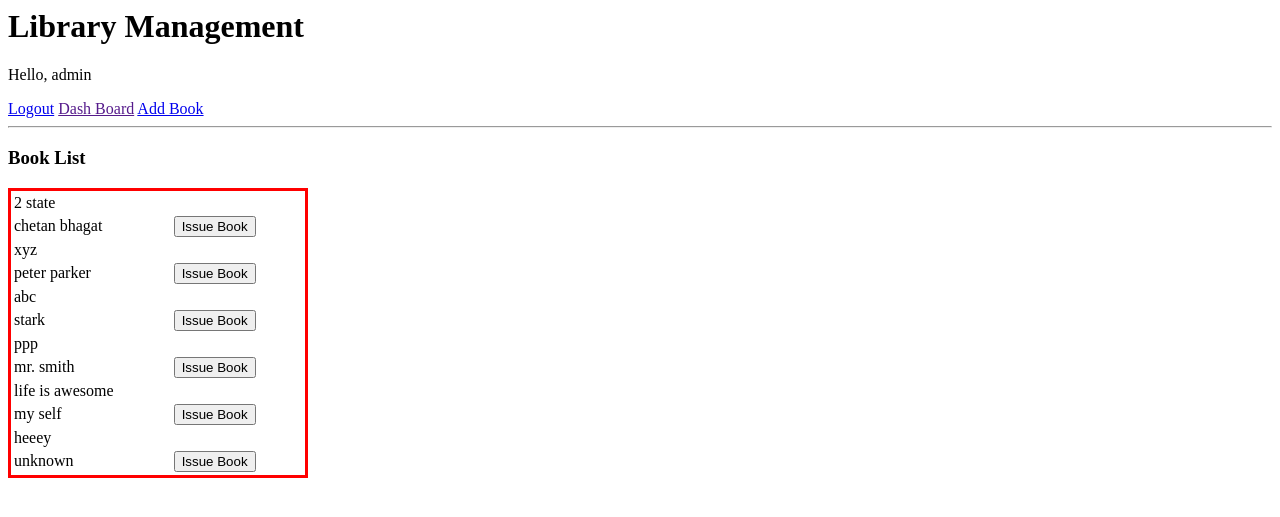
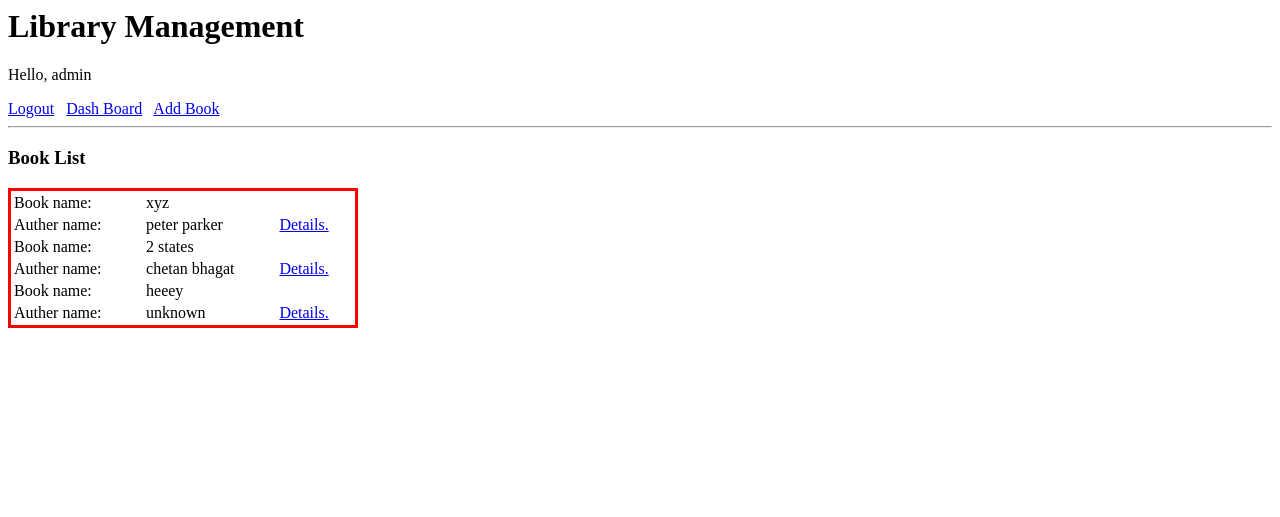
Before and after one commit to akshitjoshi123/User-Library-Management, a Django app: page / in a window 1280 px wide. Shown: the top 517 px of the page. Run offline with Django 3.2, Linux system fonts and the light colour scheme; a user stored in the database is signed in; data comes from the database, SQL or seed files in the repository.

Commit message:
Library management

```diff
--- a/Library/Issue/models.py
+++ b/Library/Issue/models.py
@@ -1,12 +1,12 @@
 from django.db import models
 from django.contrib.auth.models import User
-from django.db.models.fields import CharField
 # Create your models here.
+
 
 class issueBook(models.Model):
     user = models.ForeignKey(User, on_delete=models.CASCADE)
-    book = models.CharField(max_length=200)
-    issuingDate =  models.DateTimeField(auto_now_add=True)
+    bookname = models.CharField(max_length=200)
+    issuingDate = models.DateTimeField(auto_now_add=True)
 
     def __str__(self):
         return self.book
@@ -15,5 +15,6 @@ class issueBook(models.Model):
 class book(models.Model):
     bookname = models.CharField(max_length=200)
     authername = models.CharField(max_length=200)
+
     def __str__(self):
         return self.bookname
--- a/Library/Issue/templates/Issue/bookdetails.html
+++ b/Library/Issue/templates/Issue/bookdetails.html
@@ -1,3 +1,7 @@
 <h1>Book Details.</h1>
 <h3>Book Name :- {{book}}</h3>
 <h3>Auther Name :- {{book.authername}}</h3>
+
+<a href="{% url 'issuebook' book.id %}">Issue Book</a>
+&nbsp
+<a href="{% url 'bookshow' %}">Home</a>
--- a/Library/Issue/templates/Issue/issuebook_list.html
+++ b/Library/Issue/templates/Issue/dashboard.html
@@ -5,7 +5,7 @@
 {% else %}
     <a href='{% url 'login' %}'>Login</a>
 {% endif %}
-
+{% endcomment %}
 
 <table>
     <tr>
@@ -16,7 +16,7 @@
         <td>{{issueBook.user}}</td>
     </tr>
     <tr>
-        <td>{{issueBook.book}}</td>
+        <td>{{issueBook.bookname}}</td>
     </tr>
     <tr>
         <td>{{issueBook.issuingDate}}</td>
@@ -25,4 +25,4 @@
         <h3>No Item</h3>
     </br>
     {% endfor %}
-</table> {% endcomment %}
+</table>
--- a/Library/Issue/templates/Issue/index.html
+++ b/Library/Issue/templates/Issue/index.html
@@ -4,7 +4,7 @@
 <style>
 table{
     height: 100px;
-    width: 300px;
+    width: 350px;
     border: 3px solid red;
 }
 </style>
@@ -15,9 +15,9 @@ table{
 {% if request.user.is_authenticated %}
     <p>Hello, {{request.user}}</p>
     <a href='{% url 'logout' %}'>Logout</a>
-    <a href=''>Dash Board</a>
-    {% comment %} <a href='{% url 'dashboard' %}'>Dash Board</a> {% endcomment %}
-
+    &nbsp
+    <a href='{% url 'dashboard' %}'>Dash Board</a>
+    &nbsp
     {% if request.user.is_superuser %}
     <a href='{% url 'addbook' %}'>Add Book</a>
     {% endif %}
@@ -33,13 +33,15 @@ table{
 <table>
     {% for book in books %}
     <tr>
+        <td>Book name:</td>
         <td>{{book.bookname}}</td>
     </tr>
     <tr>
+        <td>Auther name:</td>
         <td>{{book.authername}}</td>
         {% if request.user.is_authenticated %}
-        <td><input type="button" value="Issue Book" ></td>
-            {% comment %} <td><a href="{% url 'book' book.id %}">Details.</a></td> {% endcomment %}
+        {% comment %} <td><input type="button" value="Issue Book" ></td> {% endcomment %}
+        <td><a href="{% url 'bookdetails' book.id %}">Details.</a></td>
         {% endif %}
     </tr>
     {% empty %}
--- a/Library/Issue/templates/Issue/delete.html
+++ b/Library/Issue/templates/Issue/issuebook.html
@@ -9,9 +9,8 @@
 <form method="POST">
     {% csrf_token %}
 
-    <p>Are you sure to Issue this Book? "{{books}}"</p>
+    <p>Are you sure to Issue this Book? "{{book}}"</p>
     {% comment %} {{ form.as_p }}  {% endcomment %}
-
     <input type="submit" name="sumbit" value="Issue">
     <a href="{% url 'bookshow' %}">Go Back</a>
 </form>
--- a/Library/Issue/tests.py
+++ /dev/null
@@ -1,3 +0,0 @@
-from django.test import TestCase
-
-# Create your tests here.
--- a/Library/Issue/urls.py
+++ b/Library/Issue/urls.py
@@ -1,12 +1,11 @@
-from Issue.models import book
-from django.contrib.auth import views
-from django.urls import path, include
-from .views import BookShow, IssueBookShow, addBook, bookdetails
+from django.urls import path
+from .views import BookShow, addBook, bookdetails, BookIssueView, dashboard
 
 urlpatterns = [
-    path('',BookShow.as_view(), name='bookshow'),
-    path('issuebook',IssueBookShow.as_view(), name='issuebook'),
+    path('', BookShow.as_view(), name='bookshow'),
+    path('dashboard', dashboard.as_view(), name='dashboard'),
     path('addbook', addBook.as_view(), name='addbook'),
-    path('bookdetails/<int:pk>', bookdetails.as_view(), name='bookdetails')
+    path('bookdetails/<int:pk>/', bookdetails.as_view(), name='bookdetails'),
+    path('issuebook/<int:pk>/', BookIssueView.as_view(), name='issuebook')
 
 ]
--- a/Library/Issue/views.py
+++ b/Library/Issue/views.py
@@ -1,31 +1,39 @@
-from typing import Generic
-from django.db import models
-from django.shortcuts import render
-from django.views.generic.base import View
 from django.views.generic.list import ListView
 from django.views.generic.detail import DetailView
 from Issue.models import book, issueBook
-from django.views.generic.edit import CreateView
+from django.views.generic.edit import CreateView, DeleteView
 from django.urls import reverse_lazy
 
 # Create your views here.
 
-class IssueBookShow(ListView):
+
+class dashboard(ListView):
     model = issueBook
     context_object_name = 'booklist'
+    template_name = 'Issue/dashboard.html'
+
 
 class BookShow(ListView):
     model = book
     context_object_name = 'books'
     template_name = 'Issue/index.html'
 
+
 class addBook(CreateView):
     model = book
-    fields ='__all__'
+    fields = '__all__'
     success_url = reverse_lazy('addbook')
     template_name = 'Issue/addbook.html'
+
 
 class bookdetails(DetailView):
     model = book
     context_object_name = 'book'
     template_name = 'Issue/bookdetails.html'
+
+
+class BookIssueView(DeleteView):
+    model = book
+    context_object_name = 'book'
+    template_name = 'Issue/issuebook.html'
+    success_url = reverse_lazy('bookshow')
--- a/Library/Library/urls.py
+++ b/Library/Library/urls.py
@@ -13,7 +13,7 @@ Including another URLconf
     1. Import the include() function: from django.urls import include, path
     2. Add a URL to urlpatterns:  path('blog/', include('blog.urls'))
 """
-from django import urls
+
 from django.contrib import admin
 from django.urls import path, include
 
--- a/Library/registration/forms.py
+++ b/Library/registration/forms.py
@@ -1,13 +1,12 @@
 from django import forms
-from django.db.models.base import Model
-from django.forms import fields
 from django.contrib.auth.models import User
-from django.contrib.auth.forms import UserCreationForm
+
 
 class UserRegistrViewForm(forms.ModelForm):
     name = forms.CharField(max_length=100)
     email = forms.EmailField()
     phone = forms.IntegerField()
+
     class Meta:
         model = User
         fields = ('name', 'email', 'username', 'password', 'phone')
--- a/Library/registration/models.py
+++ b/Library/registration/models.py
@@ -1,6 +1,7 @@
 from django.db import models
 
 # Create your models here.
+
 
 class userRegister(models.Model):
     # name = models.CharField(max_length=100)
--- a/Library/registration/urls.py
+++ b/Library/registration/urls.py
@@ -1,12 +1,12 @@
-from django.urls import path, include
-from registration.views import *
+from django.urls import path
+from registration.views import UserLoginView, UserRegistrView
 from django.contrib.auth.views import LogoutView
-from django.contrib.auth import logout
+
 
 urlpatterns = [
     # path('login/', AdminLogin.as_view(), name="login")
     path('register/', UserRegistrView.as_view(), name='register'),
     path('', UserLoginView.as_view(), name='login'),
-    path('logout/', LogoutView.as_view(next_page = 'login'), name='logout'),
+    path('logout', LogoutView.as_view(next_page='login'), name='logout'),
 
 ]
```
Also changed, not shown: Library/registration/views.py (+4 -7 lines), Library/Issue/migrations/0003_rename_book_issuebook_bookname.py (added), Library/db.sqlite3.
